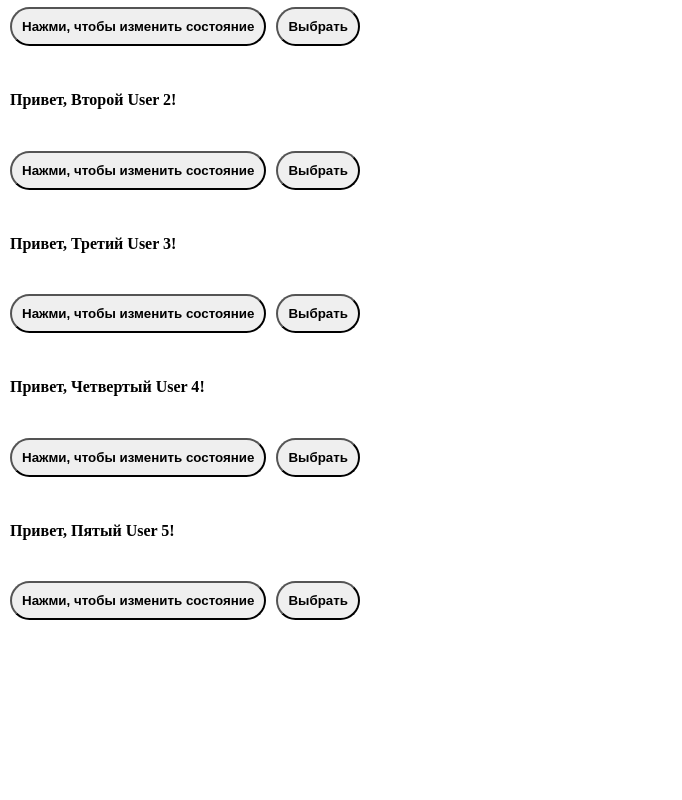
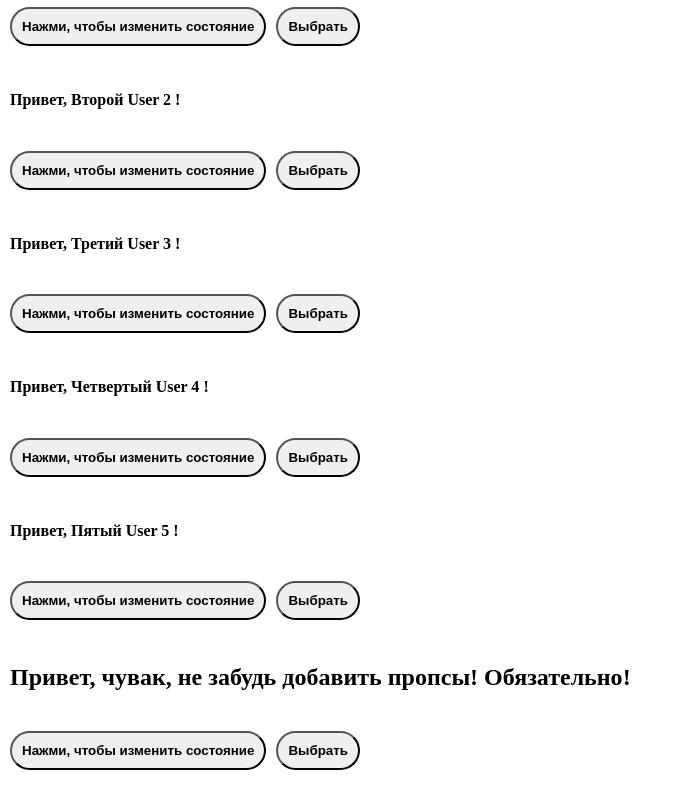
Before and after one commit to ikachinskaya/React, a React (Create React App) app: page / in a window 1280 px wide. Shown: the part 1034-1834 px from the top of the page, without its empty margins (0-682 px from the left). Before the commit the page ends 1684 px from the top, so only its background shows below. Built offline with nearby package versions, Linux system fonts and the light colour scheme.

Commit message:
Add Aloha.defaultProps

```diff
--- a/src/App.js
+++ b/src/App.js
@@ -5,6 +5,7 @@ import StopWatch from "./components/StopWatch";
 import Image from "./components/Image";
 import Clicker from "./components/Clicker";
 import AlohaDashboard from "./components/AlohaDashboard/";
+import Aloha from "./components/Aloha";
 
 class App extends Component {
   constructor(props) {
@@ -33,6 +34,7 @@ class App extends Component {
         <Image src="https://krasivosti.pro/uploads/posts/2021-04/1617723761_25-p-sobaka-oboi-labrador-korotkosherstnii-32.jpg" />
         <Clicker />
         <AlohaDashboard />
+        <Aloha />
       </>
     );
   }
--- a/src/components/Aloha/index.jsx
+++ b/src/components/Aloha/index.jsx
@@ -26,7 +26,7 @@ class Aloha extends Component {
   };
   render() {
     const {
-      user: { id, name, surName, isSelected },
+      user: { id, name, surName, isSelected, important },
       selectUser,
     } = this.props;
     const { isGreeting } = this.state;
@@ -38,7 +38,7 @@ class Aloha extends Component {
     return (
       <section style={styles}>
         <h1>
-          {isGreeting ? "Привет" : "Пока"}, {fullName}!
+          {isGreeting ? "Привет" : "Пока"}, {fullName} {important}!
         </h1>
         {isGreeting ? (
           <button className="btn" onClick={this.switchState}>
@@ -58,9 +58,23 @@ export const userObj = {
   name: PropTypes.string.isRequired,
   surName: PropTypes.string.isRequired,
   isSelected: PropTypes.bool.isRequired,
+  important: PropTypes.string.isRequired,
 };
+
+Aloha.defaultProps = {
+  selectUser: () => {},
+  user: {
+    id: 500,
+    name: "чувак, ",
+    surName: "не забудь добавить пропсы!",
+    isSelected: false,
+    important: "Обязательно",
+  },
+};
+
 Aloha.propTypes = {
   selectUser: PropTypes.func.isRequired,
   user: PropTypes.shape(userObj).isRequired,
 };
+
 export default Aloha;
```
